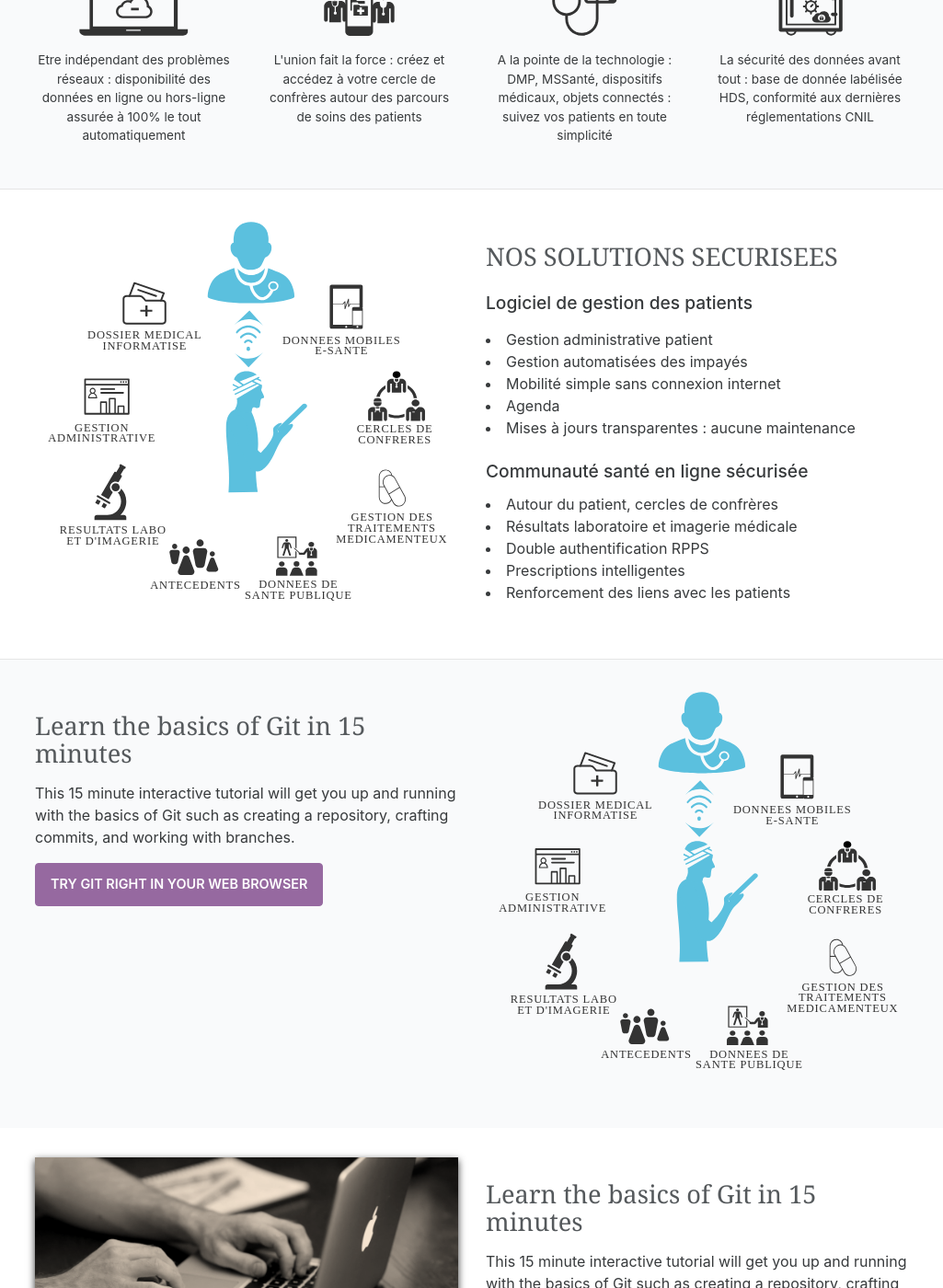
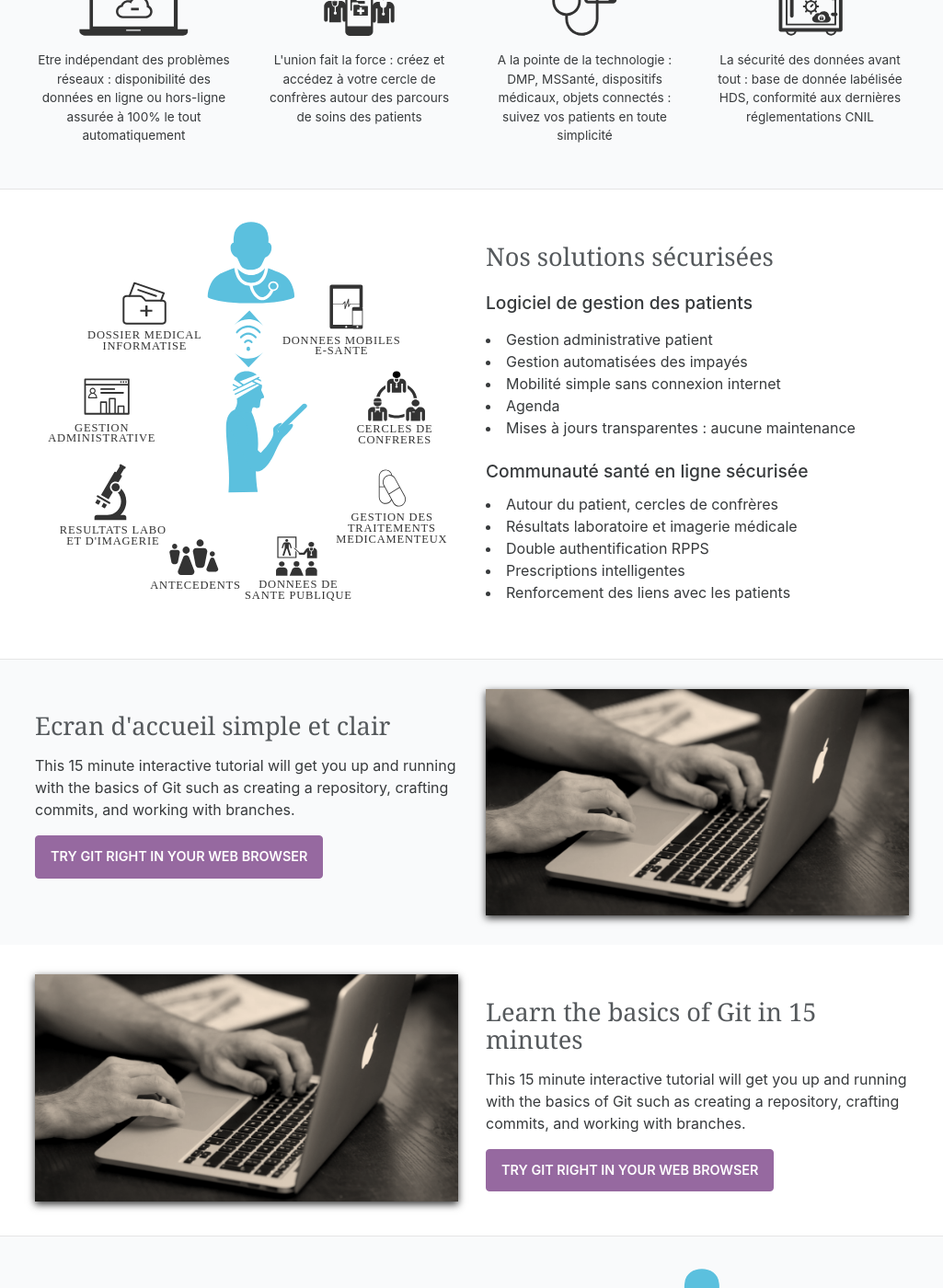
Before and after one commit to medusal/medusal.github.io, a Jekyll site: the page built from _pages/home.html, in a window 1280 px wide and 1400 px high, scrolled down 935 px. Shown: the whole window at 92% size, without its empty margins (127-1152 px from the left). Built offline with Jekyll 4.4.1, drawn with Linux system fonts in a browser that asks for light colours.

Commit message:
Update from Forestry.io - _pages/home.html

```diff
--- a/_pages/home.html
+++ b/_pages/home.html
@@ -60,7 +60,7 @@ permalink: "/"
           <img src="{{ site.baseurl }}/css/img/home/central-medusal-fr-transp.svg" class="w-100">
         </div>
         <div class="col-xs-12 col-md-6">
-          <h2>NOS SOLUTIONS SECURISEES</h2>
+          <h2>Nos solutions sécurisées</h2>
             <h3>
                 Logiciel de gestion des patients
             </h3>
@@ -88,7 +88,7 @@ permalink: "/"
     <div class="container-fluid">
       <div class="row">
         <div class="col-xs-12 col-md-6">
-          <h2>Learn the basics of Git in 15 minutes</h2>
+          <h2>Ecran d'accueil simple et clair</h2>
           <p>This 15 minute interactive tutorial will get you up and running with the basics of Git such as creating a repository, crafting commits, and working with branches.</p>
           <p>
             <a href="/about" class="btn btn-primary">
@@ -97,7 +97,7 @@ permalink: "/"
           </p>
         </div>
         <div class="col-xs-12 col-md-6">
-          <img src="{{ site.baseurl }}/css/img/home/central-medusal-fr-transp.svg" class="w-100">
+          <img src="/css/img/home/hands.png" class="w-100 screenshot">
         </div>
       </div>
     </div>
```
